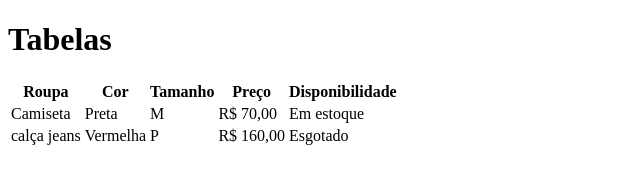
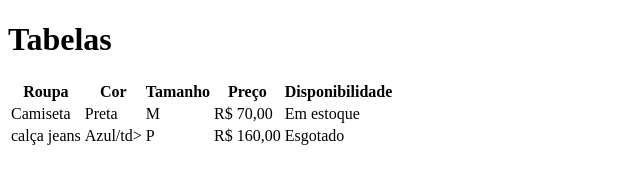
Before and after one commit to araujowx/aula-tabela, a plain HTML site: page index.html in a window 1280 px wide. Shown: the full height of the page, 0-640 px from the left. Drawn offline with Linux system fonts and the light colour scheme.

Commit message:
Mudando vermelha para azul

```diff
--- a/index.html
+++ b/index.html
@@ -26,7 +26,7 @@
         </tr>
         <tr>
             <td>calça jeans</td>
-            <td>Vermelha</td>
+            <td>Azul/td>
             <td>P</td>
             <td>R$ 160,00</td>
             <td>Esgotado</td>
```
